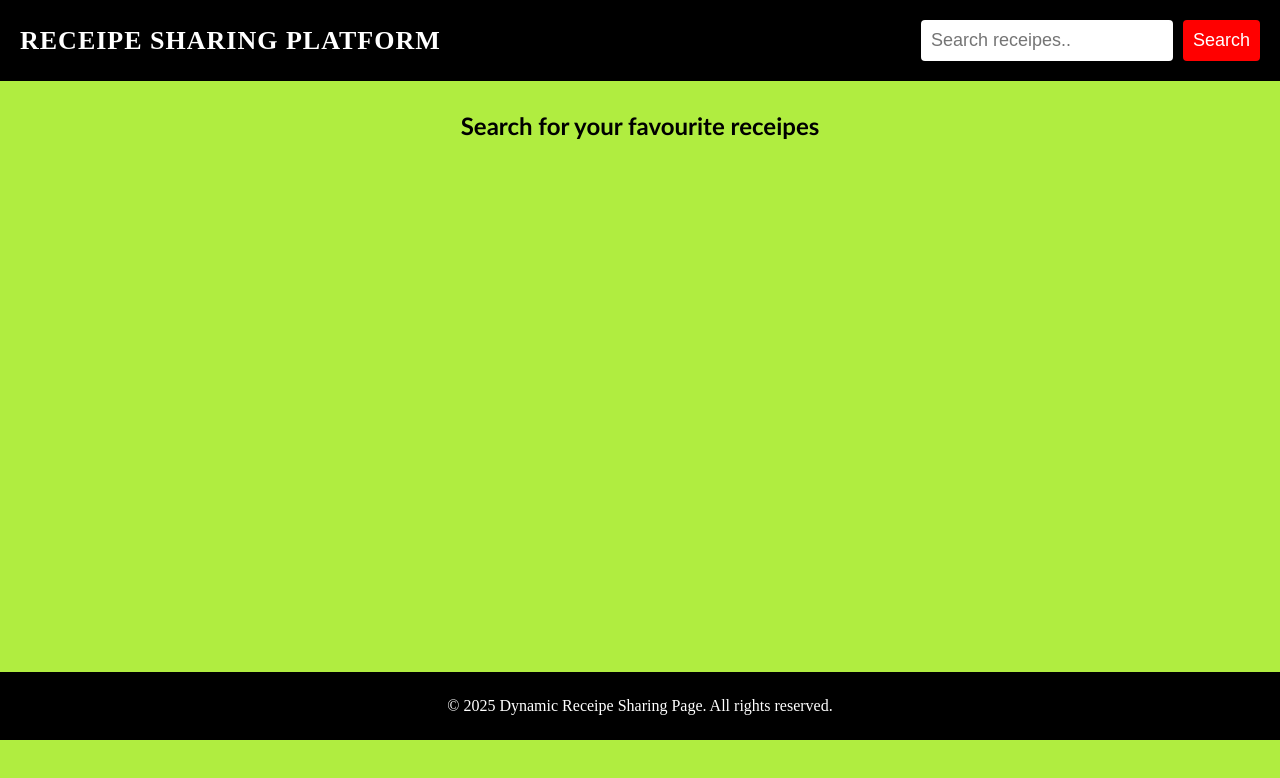
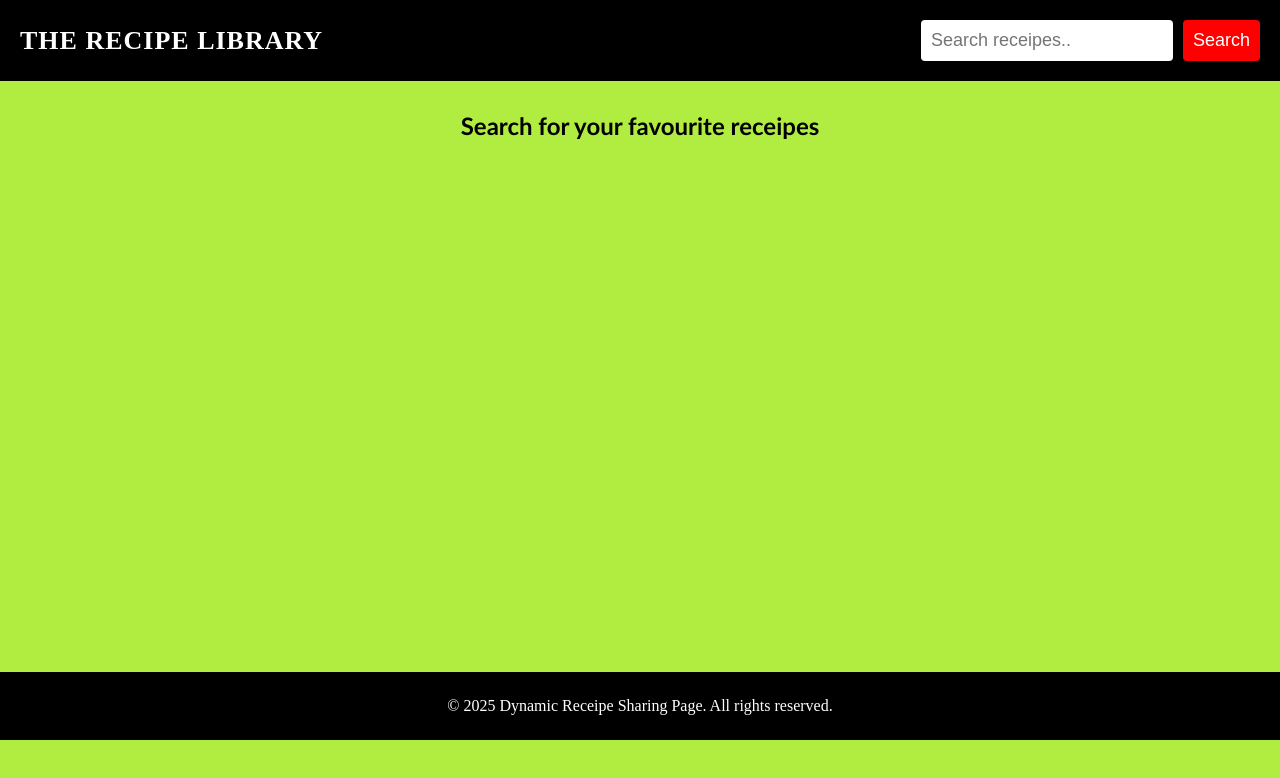
Before and after one commit to Chandana-Nikku/The-Recipe-Library, a plain HTML site: page home.html in a window 1280 px wide. Drawn offline with Linux system fonts and the light colour scheme.

Commit message:
Update home.html

```diff
--- a/home.html
+++ b/home.html
@@ -3,7 +3,7 @@
 <head>
     <meta charset="UTF-8">
     <meta name="viewport" content="width=device-width, initial-scale=1.0">
-    <title>Receipe Sharing Platform</title>
+    <title>Dishcovery</title>
         <link rel="stylesheet" href="home.css"/>
        <link
        rel="stylesheet" href="https://cdnjs.cloudflare.com/ajax/libs/font-awesome/5.15.1/css/all.min.css">
@@ -11,7 +11,7 @@
 <body>
     <header>
         <nav>
-            <h1>Receipe Sharing Platform</h1>
+            <h1>The Recipe Library</h1>
             <form>
             <input type="text" class="searchBox" placeholder="Search receipes..">
             <button type="submit" class="searchBtn">Search</button>
```
